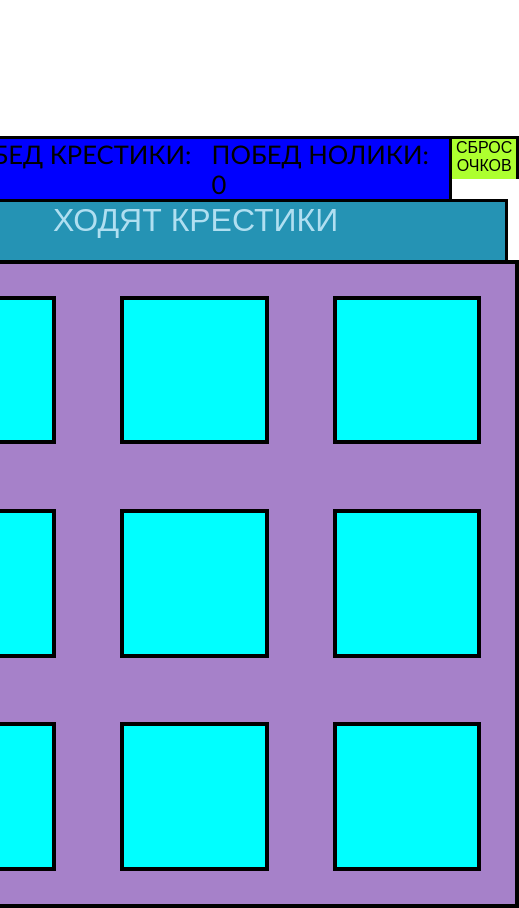
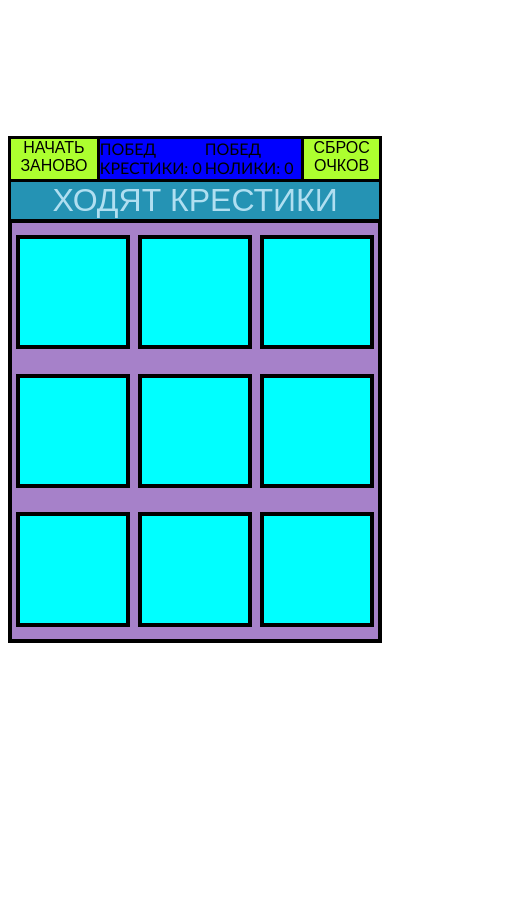
Before and after one commit to Torklin/MyRepository, a plain HTML site: page index.html in a window 390 px wide. Shown: the whole page, 519 px wide, since content can reach past the window. After the commit the page ends 844 px from the top, so only its background shows below. Drawn offline with Linux system fonts and the light colour scheme.

Commit message:
crosses_zero_ver.04

```diff
--- a/style.css
+++ b/style.css
@@ -3,29 +3,24 @@ body {
     justify-content: center;
     user-select:none;
 }
-.content {
-display: flex;
-justify-content: center;
-/* margin-top: 8%; */
-}
+
 .top {
-    display: inline-block;
+    display: block;
     width: 42em;
     height: 42em;
-    /* display:flex;
-    flex-wrap:wrap;
-    justify-content: center; */
+    margin: 0;
+    padding: 0;
+
 }
 .general {
     border: 0.3em solid black;
-    width: 40em;
-    height: 40em;
+    max-width: 100%;
+    max-height: 100%;
     background-color: rgb(166, 129, 201);
-    display:flex;
-    flex-wrap:wrap;
-
+    display: grid;
+    grid-template-columns: repeat(3, 1fr);
+    justify-items: center;
 }
-
 
 
 .panel-score {
@@ -34,22 +29,22 @@ justify-content: center;
     border-left: 0;
     display: flex;
     justify-content: space-evenly;
-    min-width: 75.6%;
+    min-width: 83%;
     background-color: blue;
-    /* pointer-events: none; */
+
 }
 .score {
     display: inline-block;
     font-family: 'Gill Sans', 'Gill Sans MT', Calibri, 'Trebuchet MS', sans-serif;
     font-size: 160%;
-    /* pointer-events: none; */
+
 }
 
 .cell {
-    width: 12%;
-    height: 12%;
-    padding: 5%;
-    margin: 5%;
+    width: 6em;
+    height: 6em;
+    padding: 4.2%;
+    margin: 10%;
     background-color: aqua;
     border: 0.3em solid black;
     display: flex;
@@ -63,44 +58,37 @@ img {
 }
 
 #winner {
-    /* pointer-events: none; */
-    display: flex;
+
     font-family:fantasy;
     font-size:2rem;
     color: rgb(176, 223, 241);
     text-align: center;
-    width: 95.5%;
-    height: 1.8em;
-    margin-left: 0.38em;
+    max-width: 100%;
+    /* height: 1.8em; */
     background-color: rgb(37, 147, 180);
     border: 3px solid black;
     border-bottom: 0;
-    justify-content: center;
-    align-content: center;
+
 }
 
 .blocked {
-    width: 12%;
-    height: 12%;
-    padding: 5%;
-    margin: 5%;
+    width: 6em;
+    height: 6em;
+    padding: 4.2%;
+    margin: 10%;
     background-color: aqua;
     border: 0.3em solid black;
     display: flex;
     align-items: center;
-    /* pointer-events: none; */
 }
 
 .button-restart {
     display: block;
-    margin-left: 0.75em;
     border: 3px solid black;
     border-bottom: 0;
-    width: 4em;
     height: 2.5em;
     font-family:fantasy;
     font-size:medium;
-    text-align: start;
     background-color: greenyellow;
     text-align: center;
 
@@ -108,22 +96,38 @@ img {
 
 .button-Clear {
     display: block;
-    /* margin-left: 0.75em; */
+
     border: 3px solid black;
     border-bottom: 0;
     border-left: 0;
-    width: 4em;
+
     height: 2.5em;
     font-family:fantasy;
     font-size:medium;
-    text-align: start;
+
     background-color: greenyellow;
     text-align: center;
 }
 .panel {
     margin-top: 8em;
     display: flex;
-    /* pointer-events: none; */
+}
 
+@media (max-width: 600px) {
+    .score {
+        display: inline-block;
+        font-family: 'Gill Sans', 'Gill Sans MT', Calibri, 'Trebuchet MS', sans-serif;
+        font-size: 100%;
 
+    }
+    .panel-score {
+        border: 3px solid black;
+        border-bottom: 0;
+        border-left: 0;
+        display: flex;
+        justify-content: space-evenly;
+        min-width: 50%;
+        background-color: blue;
+
+    }
 }
```
